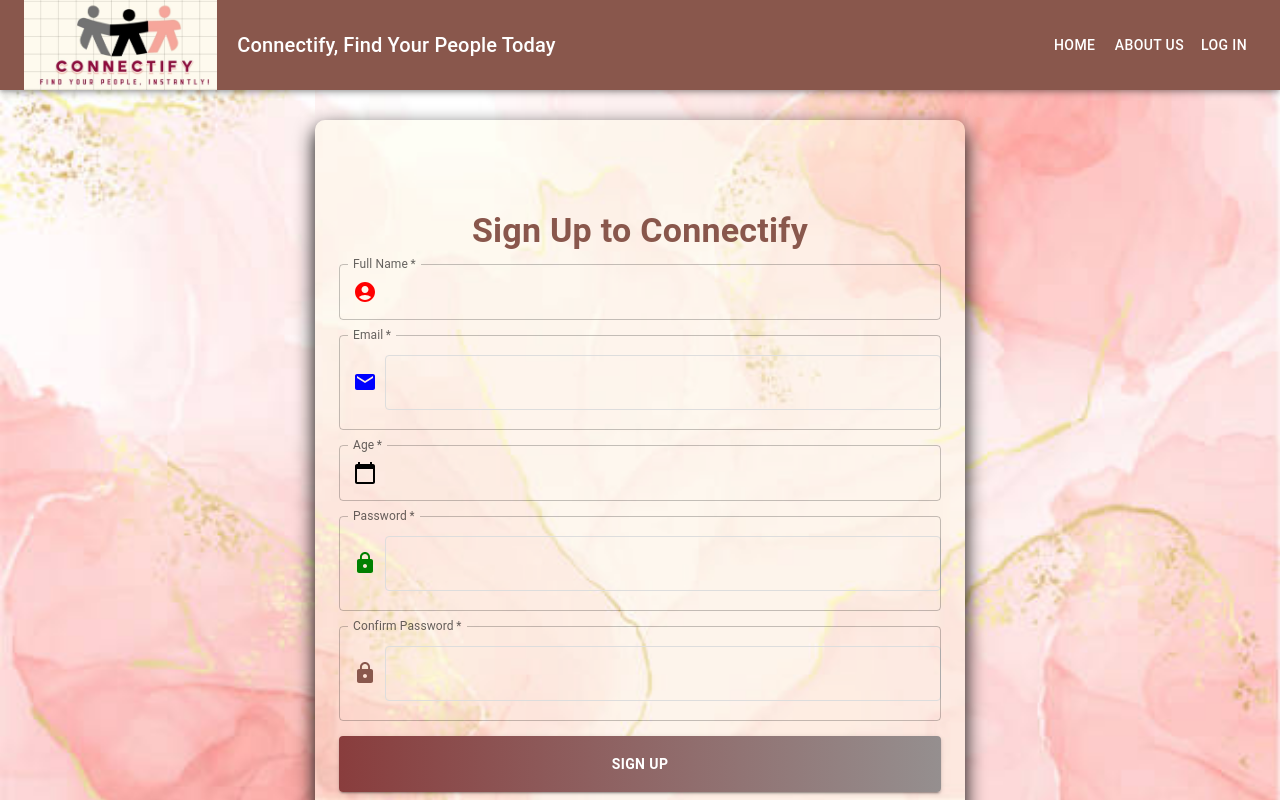
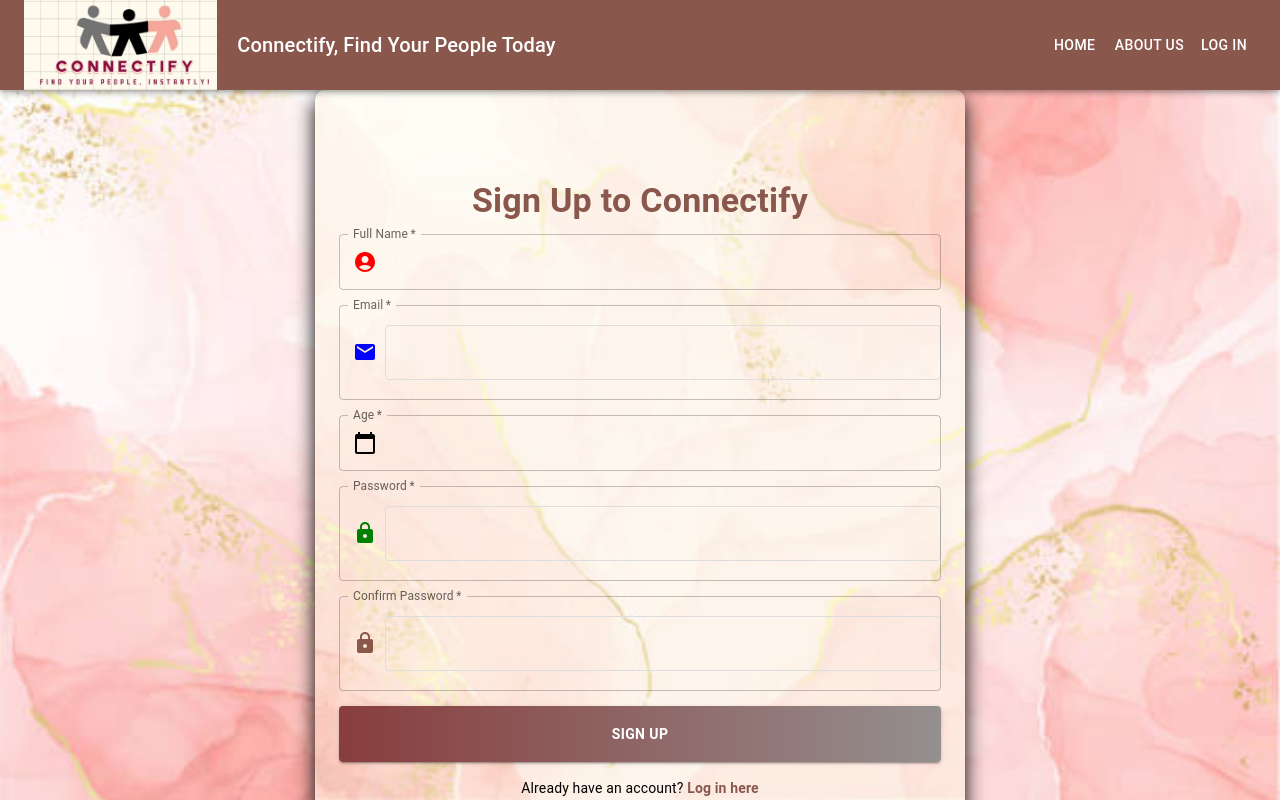
Before and after one commit to Enizeqo28/front-end, a React (Create React App) app: page /signup in a window 1280 px wide. Built offline with nearby package versions, Linux system fonts and the light colour scheme.

Commit message:
updated Signup

```diff
--- a/src/components/Signup.js
+++ b/src/components/Signup.js
@@ -35,7 +35,7 @@
   minWidth: "650px",
   textAlign: "center",
   zIndex: 2,
-   marginTop: "120px", // Space from navbar
+   marginTop: "90px", // Space from navbar
 });
 
 const StyledButton = styled(Button)({
```
